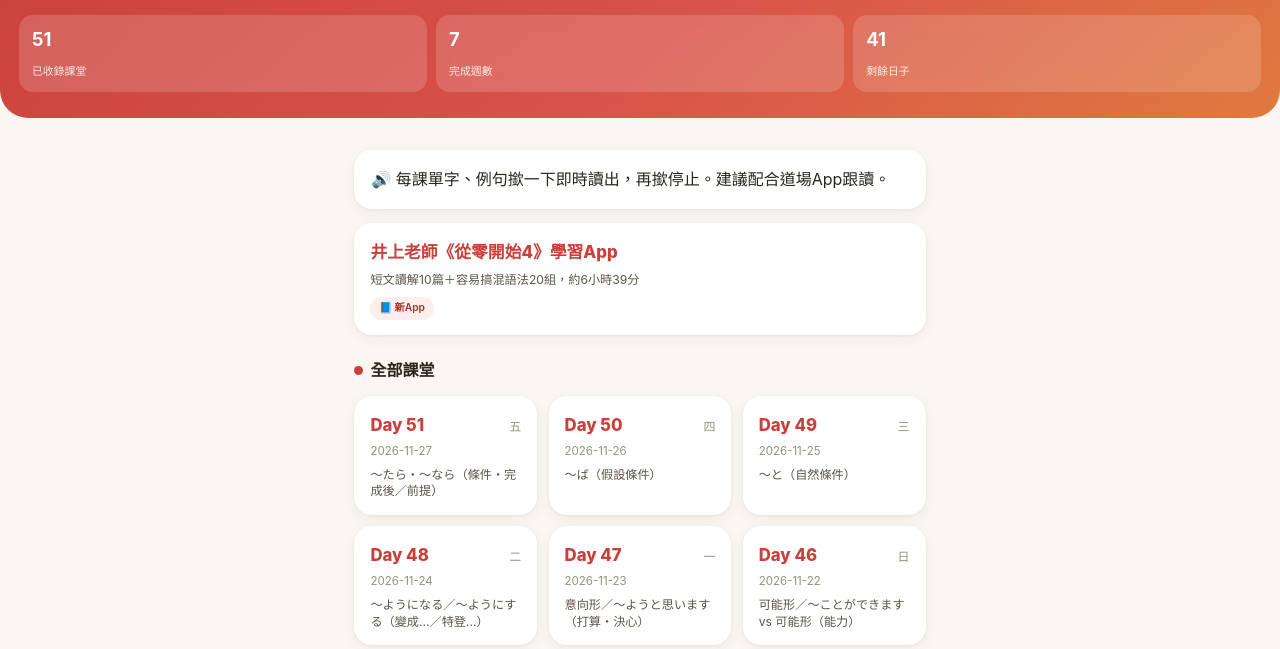
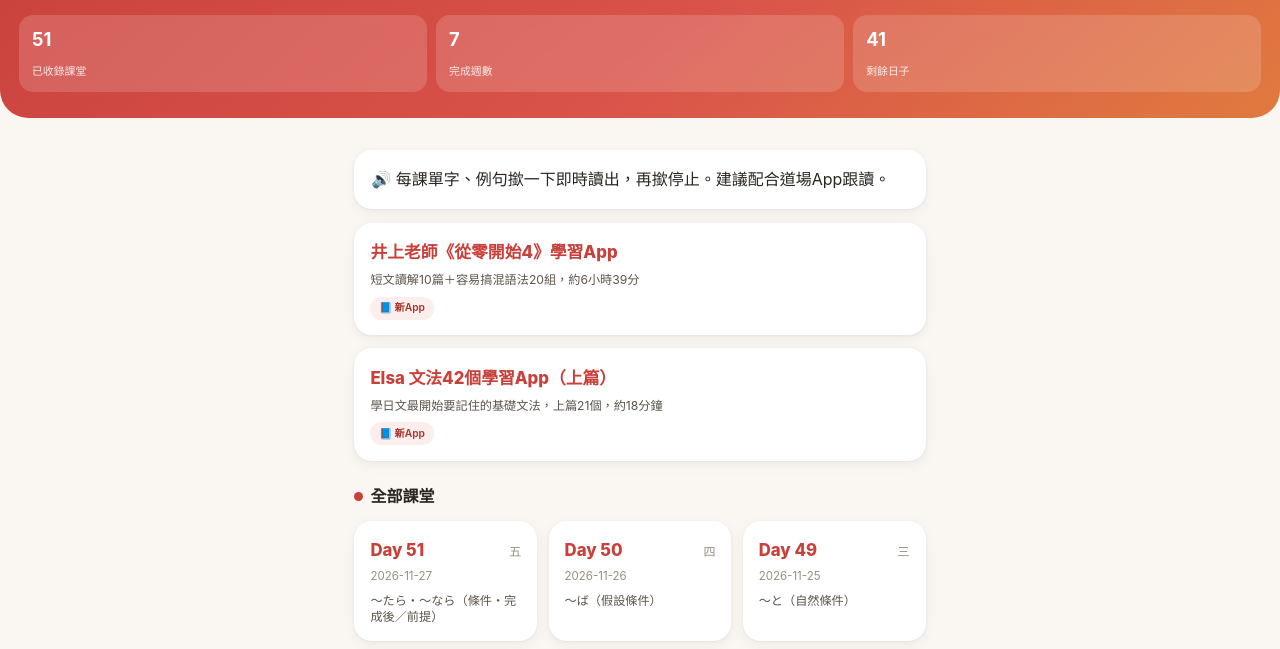
Before and after one commit to ckfan1209-prog/Japanese-N4-Course, a plain HTML site: page n5n4/index.html in a window 1280 px wide. Shown: the part 112-761 px from the top of the page. Drawn offline with Linux system fonts and the light colour scheme.

Commit message:
Elsa 文法42個學習App（上篇）＋N4目錄連結

```diff
--- a/n5n4/index.html
+++ b/n5n4/index.html
@@ -93,6 +93,10 @@ h2.lesson-h{font-size:1.25rem;font-weight:800;margin-bottom:.2rem}
   <a class="dcard" href="../inoue4/" style="display:block;margin-bottom:.85rem">
     <div class="dcard-top"><span class="dcard-day">井上老師《從零開始4》學習App</span></div>
     <div class="dcard-theme">短文讀解10篇＋容易搞混語法20組，約6小時39分</div>
+    <span class="chip">📘 新App</span></a>
+  <a class="dcard" href="../elsa42/" style="display:block;margin-bottom:.85rem">
+    <div class="dcard-top"><span class="dcard-day">Elsa 文法42個學習App（上篇）</span></div>
+    <div class="dcard-theme">學日文最開始要記住的基礎文法，上篇21個，約18分鐘</div>
     <span class="chip">📘 新App</span></a>
   <div class="sec-title"><span class="dot"></span>全部課堂</div>
   <div class="grid">
```
